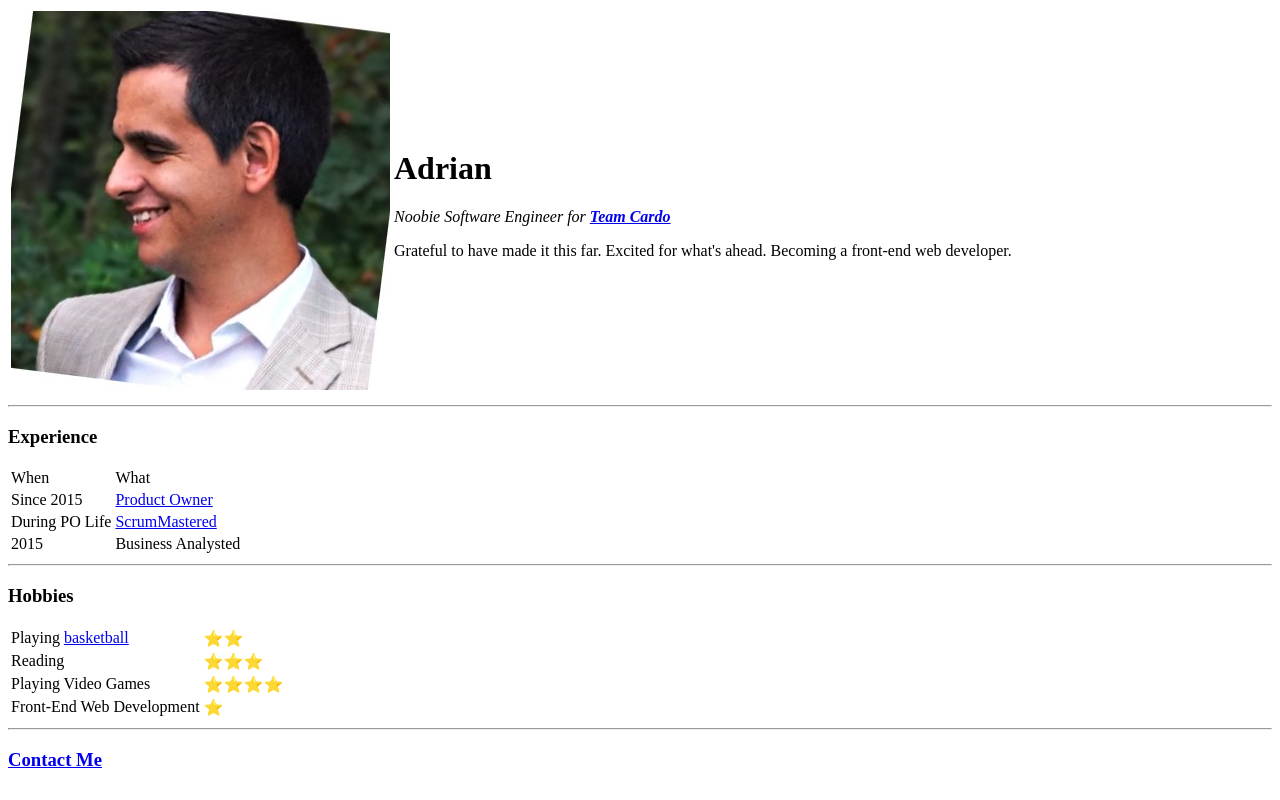
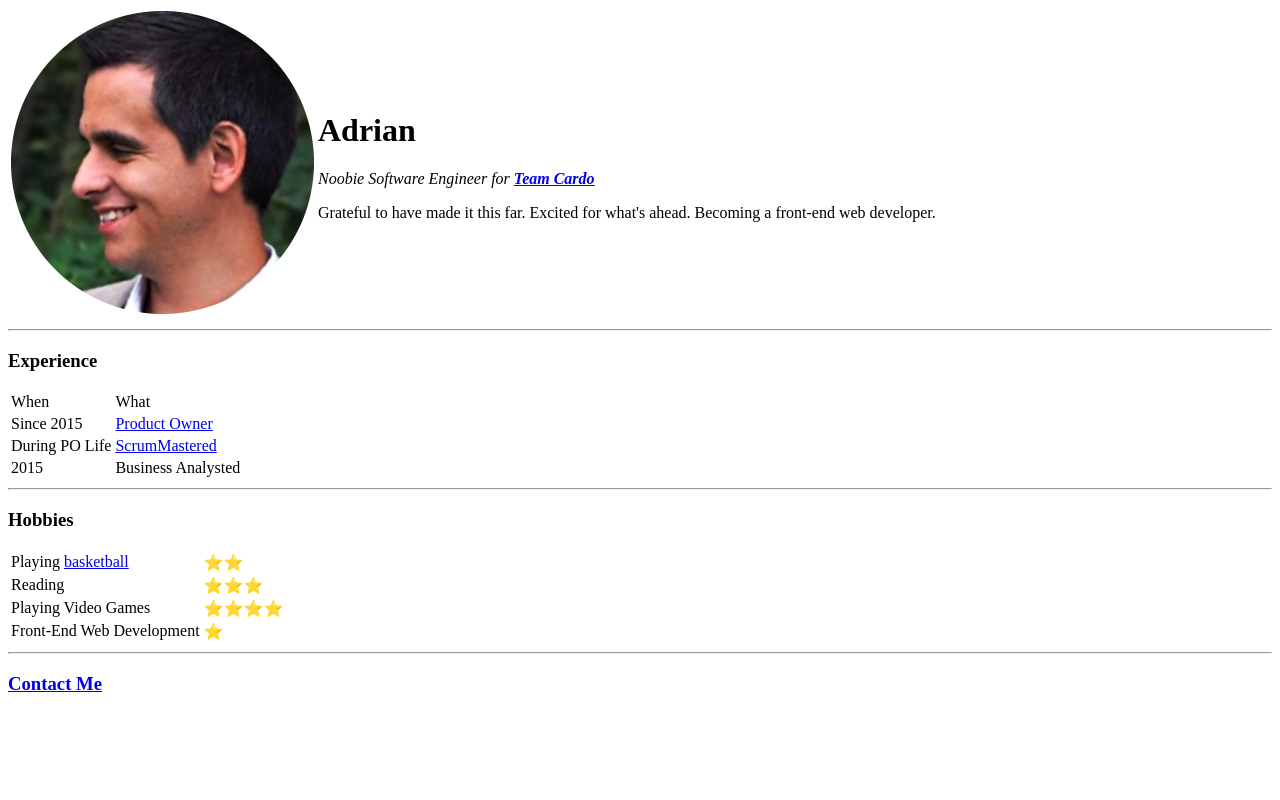
Before and after one commit to ADCardona88/cv, a plain HTML site: page index.html in a window 1280 px wide. Drawn offline with Linux system fonts and the light colour scheme.

Commit message:
cropped photo and added updated index file

```diff
--- a/index.html
+++ b/index.html
@@ -9,7 +9,7 @@
 <body>
   <table>
     <tr>
-      <td><img src="images/adrianphoto.jpeg" alt="adrian photo"></td>
+      <td><img src="images/adrianphoto.png" alt="adrian photo"></td>
       <td>
         <h1>Adrian</h1>
         <p><em>Noobie Software Engineer for <strong><a href="https://www.linkedin.com/in/adriancardona/">Team Cardo</a></strong></em></p>
```
Also changed, not shown: images/adrianphoto.jpeg (deleted), images/adrianphoto.png (added), 1 other file.
